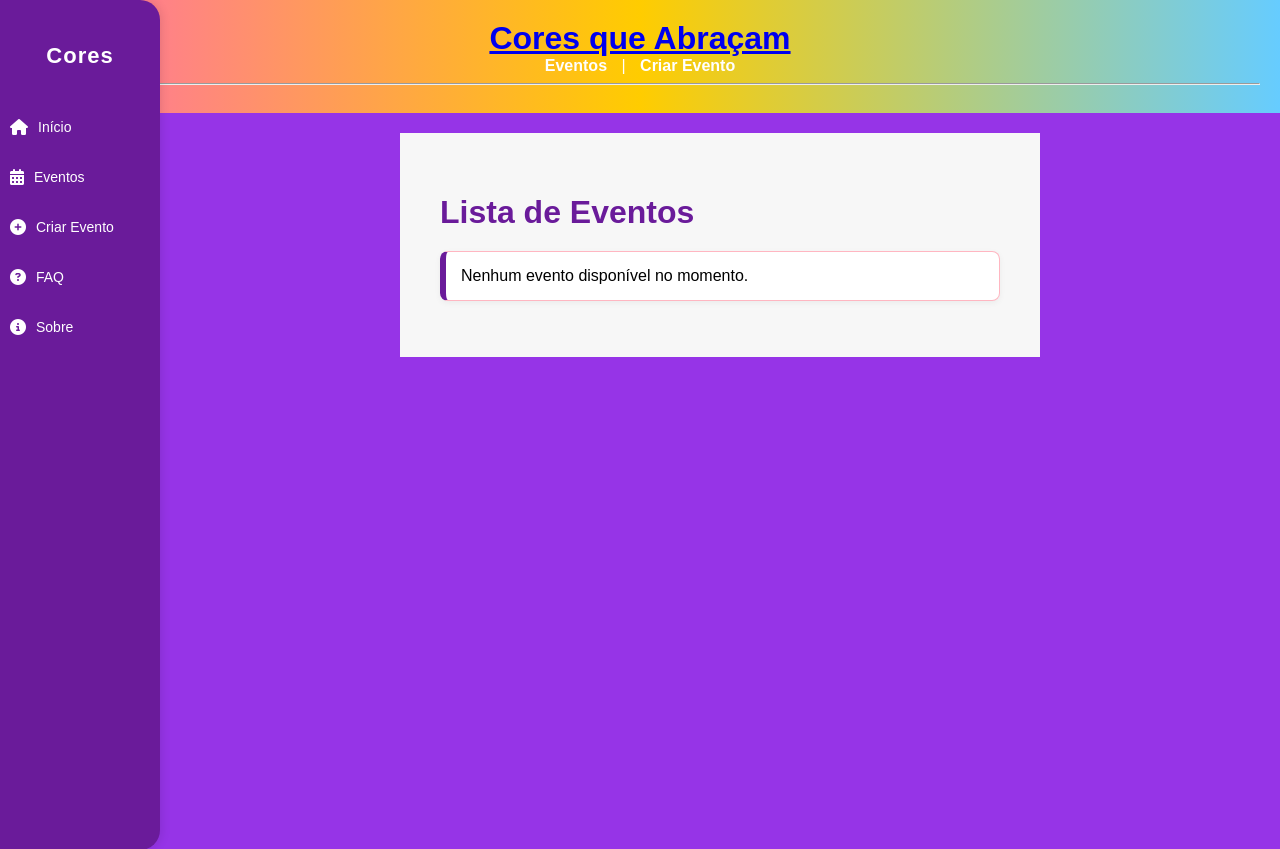
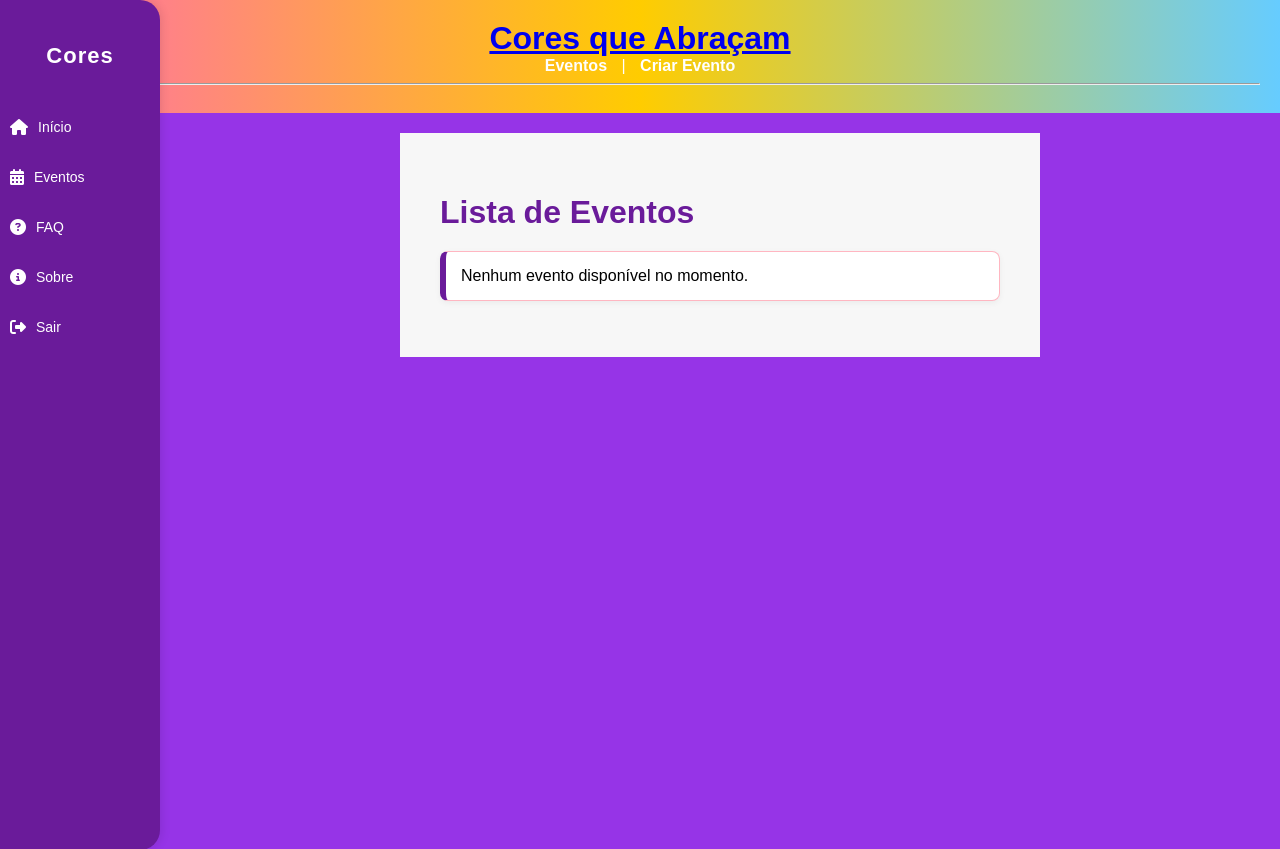
Before and after one commit to MarcusCLR/ProjetoIGOR, a Django app: page /eventos/ in a window 1280 px wide. Shown: the top 849 px of the page. Run offline with Django 5.2, Linux system fonts and the light colour scheme; data that the repository does not hold is empty.

Commit message:
Correçao botões

```diff
--- a/eventos/templates/eventos/criar_evento.html
+++ b/eventos/templates/eventos/criar_evento.html
@@ -114,7 +114,7 @@
     <h2>Cores</h2>
     <a href="{% url 'home' %}"><i class="fas fa-home"></i> Início</a>
     <a href="{% url 'listar_eventos' %}"><i class="fas fa-calendar-alt"></i> Eventos</a>
-    <a href="#"><i class="fas fa-question-circle"></i> FAQ</a>
+    <a href="{% url 'faq' %}"><i class="fas fa-question-circle"></i> FAQ</a>
     <a href="{% url 'sobre' %}"><i class="fas fa-info-circle"></i> Sobre</a>
     <a href="{% url 'logout' %}"><i class="fas fa-sign-out-alt"></i> Sair</a>
   </div>
--- a/eventos/templates/eventos/listar_eventos.html
+++ b/eventos/templates/eventos/listar_eventos.html
@@ -97,9 +97,9 @@
         <h2>Cores</h2>
         <a href="{% url 'home' %}"><i class="fas fa-home"></i> Início</a>
         <a href="{% url 'listar_eventos' %}"><i class="fas fa-calendar-alt"></i> Eventos</a>
-        <a href="{% url 'criar_evento' %}"><i class="fas fa-plus-circle"></i> Criar Evento</a>
         <a href="{% url 'faq' %}"><i class="fas fa-question-circle"></i> FAQ</a>
         <a href="{% url 'sobre' %}"><i class="fas fa-info-circle"></i> Sobre</a>
+        <a href="{% url 'logout' %}"><i class="fas fa-sign-out-alt"></i> Sair</a>
     </div>
 
     <!-- Conteúdo principal -->
```
